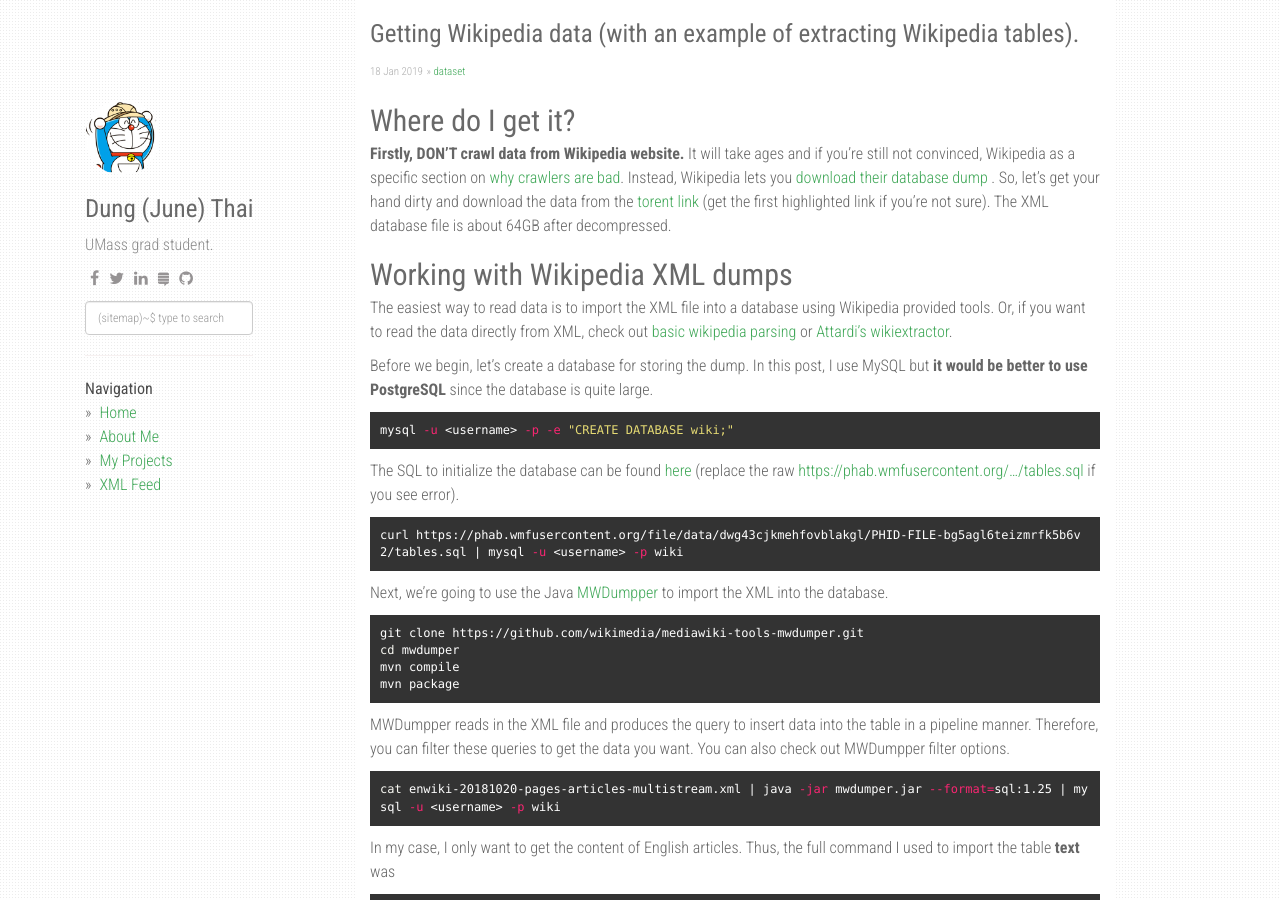
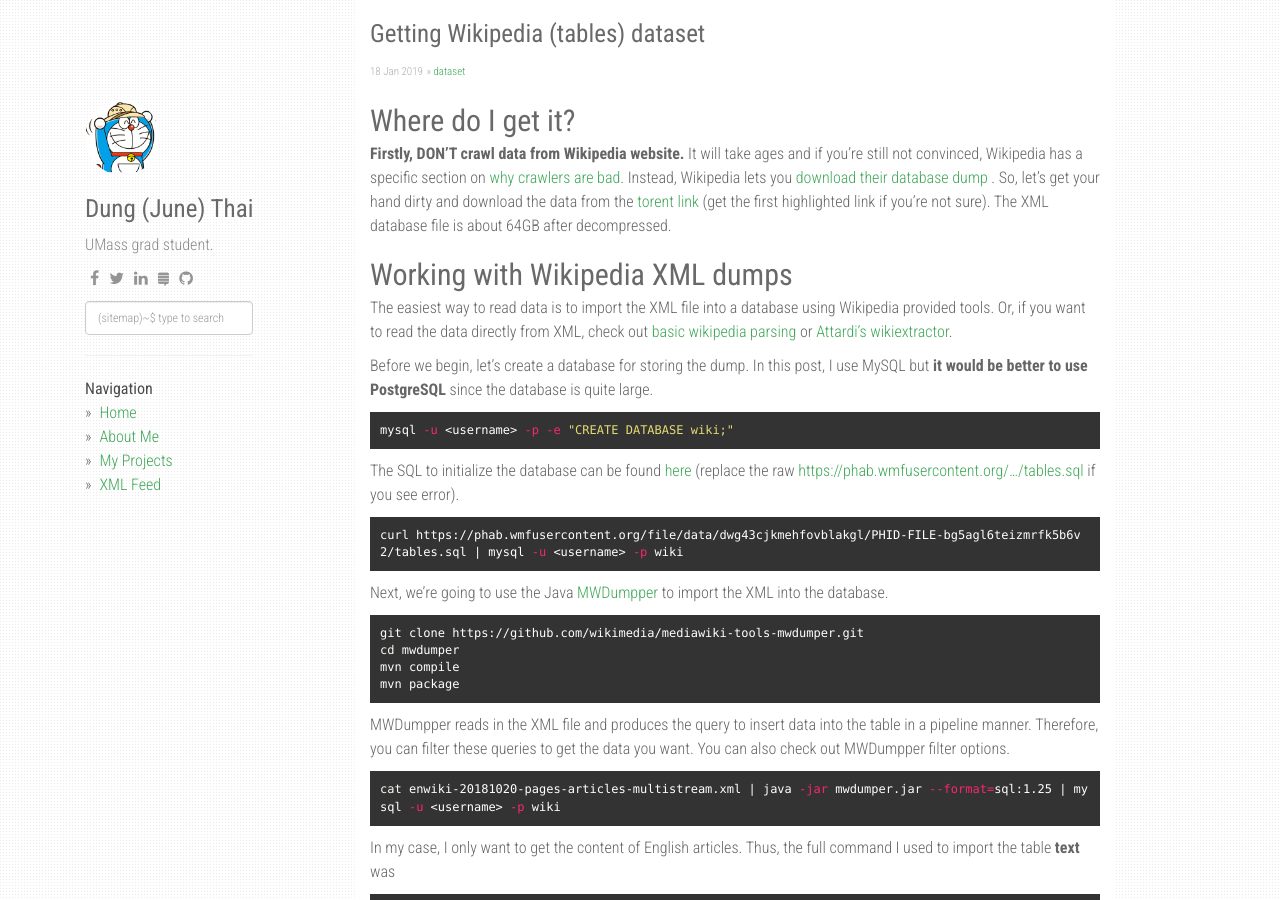
Before and after one commit to dungtn/dungtn.github.io, a Jekyll site: the page built from _posts/2019-01-19-wikipedia-data.markdown, in a window 1280 px wide and 900 px high. Built offline with Jekyll 4.4.1, drawn with Linux system fonts in a browser that asks for light colours; nearby versions of some CDN libraries; comment, search, counter and statistics services are not loaded.

Commit message:
minor fix

```diff
--- a/_posts/2019-01-19-wikipedia-data.markdown
+++ b/_posts/2019-01-19-wikipedia-data.markdown
@@ -1,6 +1,6 @@
 ---
 layout: post
-title:  "Getting Wikipedia data (with an example of extracting Wikipedia tables)."
+title:  "Getting Wikipedia (tables) dataset"
 date:   2019-01-19 00:08:00 +0700
 categories: [dataset]
 ---
@@ -8,7 +8,7 @@
 
 ## Where do I get it?
 
-**Firstly, DON'T crawl data from Wikipedia website.** It will take ages and if you're still not convinced, Wikipedia as a specific section on [why crawlers are bad](https://en.wikipedia.org/wiki/Wikipedia:Database_download#Why_not_just_retrieve_data_from_wikipedia.org_at_runtime?). Instead, Wikipedia lets you [download their database dump ](https://en.wikipedia.org/wiki/Wikipedia:Database_download#Where_do_I_get_it?). So, let's get your hand dirty and download the data from the [torent link](http://itorrents.org/torrent/3A8C87DE09C85193CFBCB10DC64B7A64C2CEE7FC.torrent) (get the first highlighted link if you're not sure). The XML database file is about 64GB after decompressed.
+**Firstly, DON'T crawl data from Wikipedia website.** It will take ages and if you're still not convinced, Wikipedia has a specific section on [why crawlers are bad](https://en.wikipedia.org/wiki/Wikipedia:Database_download#Why_not_just_retrieve_data_from_wikipedia.org_at_runtime?). Instead, Wikipedia lets you [download their database dump ](https://en.wikipedia.org/wiki/Wikipedia:Database_download#Where_do_I_get_it?). So, let's get your hand dirty and download the data from the [torent link](http://itorrents.org/torrent/3A8C87DE09C85193CFBCB10DC64B7A64C2CEE7FC.torrent) (get the first highlighted link if you're not sure). The XML database file is about 64GB after decompressed.
 
 ## Working with Wikipedia XML dumps
 
```
